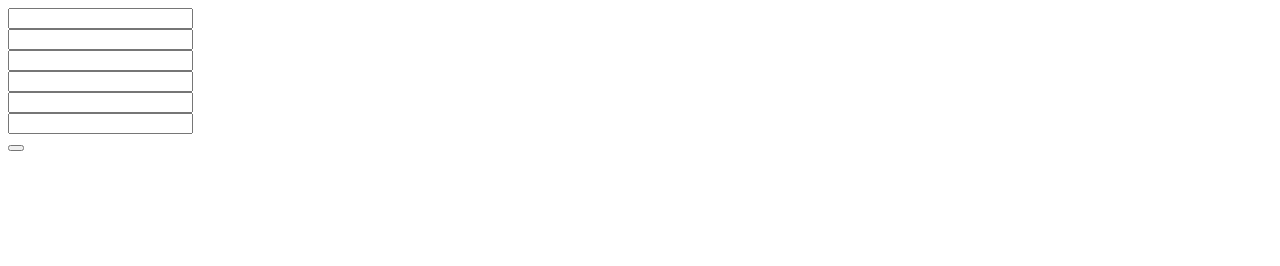
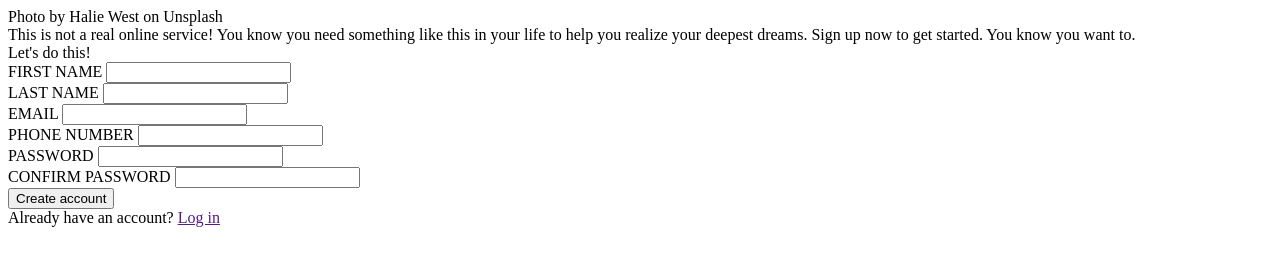
Before and after one commit to KDimitrov333/Sign-up-Form, a plain HTML site: page index.html in a window 1280 px wide. Drawn offline with Linux system fonts and the light colour scheme.

Commit message:
Add the text for the form

```diff
--- a/index.html
+++ b/index.html
@@ -12,46 +12,51 @@
             <div id="logoBackground">
                 <div id="logo"></div>
             </div>
-            <div id="credit"></div>
+            <div id="credit">Photo by Halie West on Unsplash</div>
         </div>
         <div id="formSec">
-            <div id="formText"></div>
+            <div id="formText">
+                This is not a real online service! You know you need something like this in your life to help you realize your deepest dreams. Sign up now to get started.
+
+                You know you want to.
+            </div>
             <form action="" method="post">
+                <div id="form-msg">Let's do this!</div>
                 <div id="data-container">
                     <div id="names">
                         <div>
-                            <label for="first_name"></label>
+                            <label for="first_name">FIRST NAME</label>
                             <input type="text" id="first_name" name="first_name">
                         </div>
                         <div>
-                            <label for="last_name"></label>
+                            <label for="last_name">LAST NAME</label>
                             <input type="text" id="last_name" name="last_name">
                         </div>
                     </div>
                     <div id="info">
                         <div>
-                            <label for="email"></label>
+                            <label for="email">EMAIL</label>
                             <input type="email" id="email" name="email">
                         </div>
                         <div>
-                            <label for="phone"></label>
+                            <label for="phone">PHONE NUMBER</label>
                             <input type="number" id="phone" name="phone">
                         </div>
                     </div>
                     <div id="passwords">
                         <div>
-                            <label for="password"></label>
+                            <label for="password">PASSWORD</label>
                             <input type="password" id="password" name="password">
                         </div>
                         <div>
-                            <label for="confirm_password"></label>
+                            <label for="confirm_password">CONFIRM PASSWORD</label>
                             <input type="password" id="confirm_password" name="confirm_password">
                         </div>
                     </div>
                 </div>
-                <button type="submit"></button>
+                <button type="submit">Create account</button>
             </form>
-            <div id="logInText"></div>
+            <div id="logInText">Already have an account? <a href="">Log in</a></div>
         </div>
     </div>
 </body>
```
